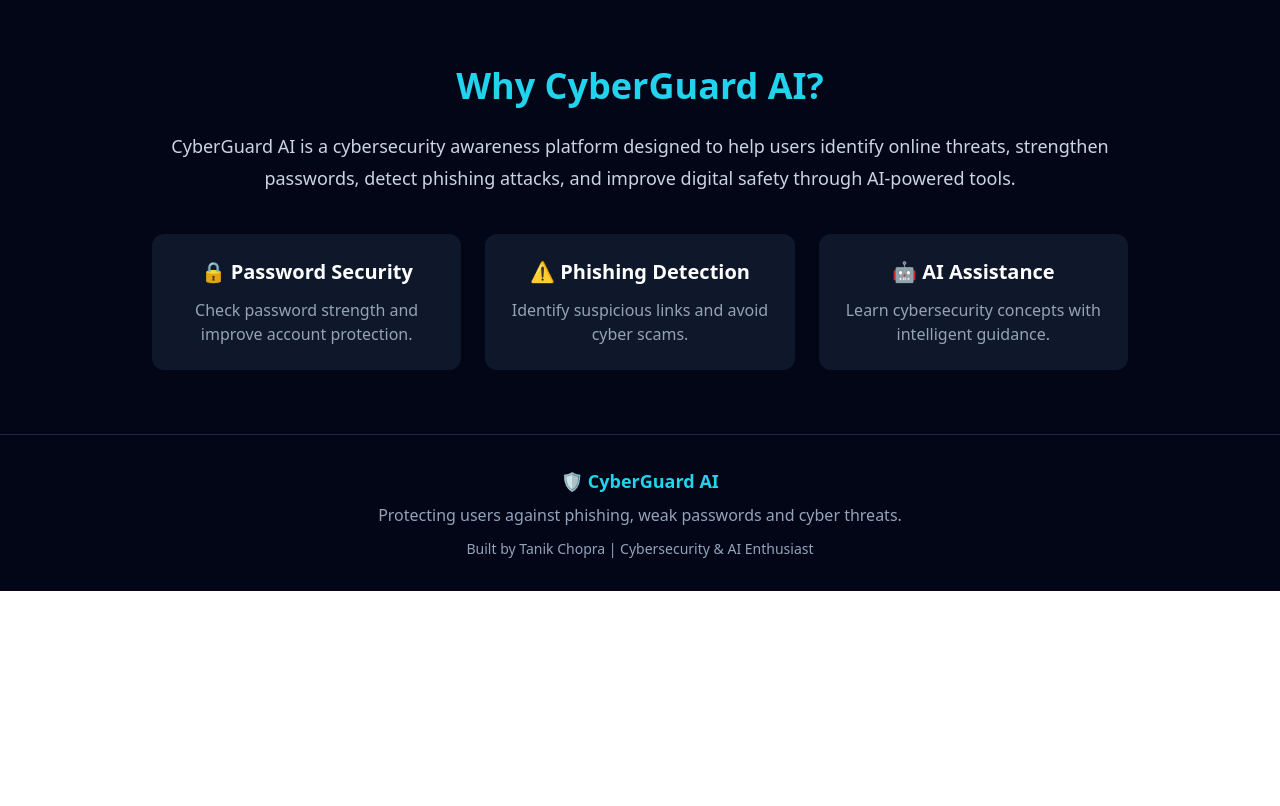
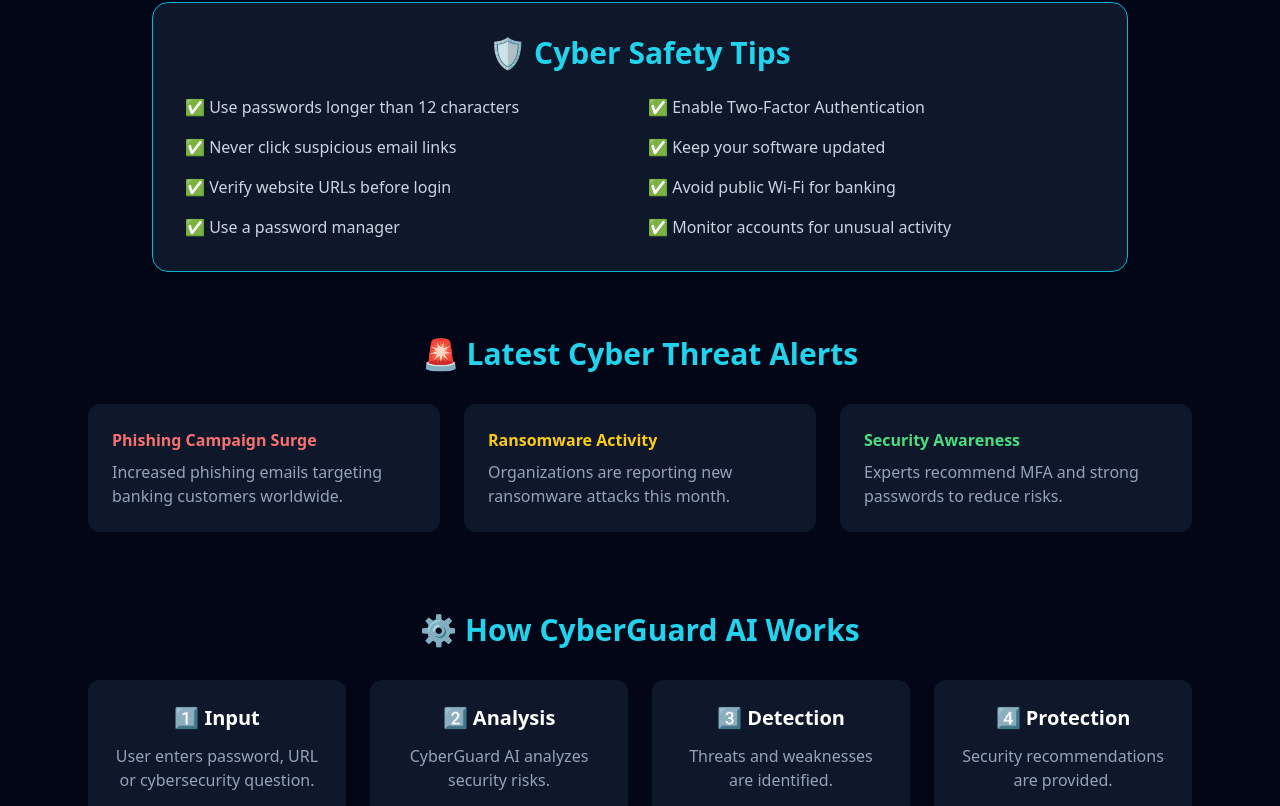
Before and after one commit to Tanik-chopra/CyberGuard-AI, a React app: page / in a window 1280 px wide. Shown: the part 1113-1919 px from the top of the page. Before the commit the page ends 1704 px from the top, so only its background shows below. Built offline with nearby package versions, Linux system fonts and the light colour scheme; the HTML template or start-up script is replaced by a standard one.

Commit message:
Final CyberGuard AI Dashboard

```diff
--- a/src/App.jsx
+++ b/src/App.jsx
@@ -54,6 +54,14 @@
 >
   Security Score
 </button>
+<a
+  href="https://github.com/Tanik-chopra/CyberGuard-AI"
+  target="_blank"
+  rel="noreferrer"
+  className="hover:text-cyan-400"
+>
+  GitHub
+</a>
         </div>
       </nav>
 
@@ -164,6 +172,100 @@
             </div>
 
           </section>
+          {/* Cyber Safety Tips */}
+<section className="max-w-5xl mx-auto px-6 pb-16">
+  <div className="bg-slate-900 p-8 rounded-2xl border border-cyan-500 shadow-lg">
+    <h2 className="text-3xl font-bold text-cyan-400 mb-6 text-center">
+      🛡 Cyber Safety Tips
+    </h2>
+
+    <div className="grid md:grid-cols-2 gap-4 text-slate-300">
+      <p>✅ Use passwords longer than 12 characters</p>
+      <p>✅ Enable Two-Factor Authentication</p>
+      <p>✅ Never click suspicious email links</p>
+      <p>✅ Keep your software updated</p>
+      <p>✅ Verify website URLs before login</p>
+      <p>✅ Avoid public Wi-Fi for banking</p>
+      <p>✅ Use a password manager</p>
+      <p>✅ Monitor accounts for unusual activity</p>
+    </div>
+  </div>
+</section>
+{/* Latest Cyber Threats */}
+<section className="max-w-6xl mx-auto px-6 pb-20">
+  <h2 className="text-3xl font-bold text-cyan-400 text-center mb-8">
+    🚨 Latest Cyber Threat Alerts
+  </h2>
+
+  <div className="grid md:grid-cols-3 gap-6">
+
+    <div className="bg-slate-900 p-6 rounded-xl">
+      <h3 className="font-bold text-red-400 mb-2">
+        Phishing Campaign Surge
+      </h3>
+      <p className="text-slate-400">
+        Increased phishing emails targeting banking customers worldwide.
+      </p>
+    </div>
+
+    <div className="bg-slate-900 p-6 rounded-xl">
+      <h3 className="font-bold text-yellow-400 mb-2">
+        Ransomware Activity
+      </h3>
+      <p className="text-slate-400">
+        Organizations are reporting new ransomware attacks this month.
+      </p>
+    </div>
+
+    <div className="bg-slate-900 p-6 rounded-xl">
+      <h3 className="font-bold text-green-400 mb-2">
+        Security Awareness
+      </h3>
+      <p className="text-slate-400">
+        Experts recommend MFA and strong passwords to reduce risks.
+      </p>
+    </div>
+
+  </div>
+</section>
+{/* How It Works */}
+<section className="max-w-6xl mx-auto px-6 pb-20">
+  <h2 className="text-3xl font-bold text-cyan-400 text-center mb-8">
+    ⚙️ How CyberGuard AI Works
+  </h2>
+
+  <div className="grid md:grid-cols-4 gap-6">
+
+    <div className="bg-slate-900 p-6 rounded-xl text-center">
+      <h3 className="text-xl font-bold mb-3">1️⃣ Input</h3>
+      <p className="text-slate-400">
+        User enters password, URL or cybersecurity question.
+      </p>
+    </div>
+
+    <div className="bg-slate-900 p-6 rounded-xl text-center">
+      <h3 className="text-xl font-bold mb-3">2️⃣ Analysis</h3>
+      <p className="text-slate-400">
+        CyberGuard AI analyzes security risks.
+      </p>
+    </div>
+
+    <div className="bg-slate-900 p-6 rounded-xl text-center">
+      <h3 className="text-xl font-bold mb-3">3️⃣ Detection</h3>
+      <p className="text-slate-400">
+        Threats and weaknesses are identified.
+      </p>
+    </div>
+
+    <div className="bg-slate-900 p-6 rounded-xl text-center">
+      <h3 className="text-xl font-bold mb-3">4️⃣ Protection</h3>
+      <p className="text-slate-400">
+        Security recommendations are provided.
+      </p>
+    </div>
+
+  </div>
+</section>
         </>
       )}
 
@@ -192,41 +294,7 @@
     <SecurityScore />
   </section>
 )}
-{/* About Project */}
-<section className="max-w-5xl mx-auto py-16 px-6 text-center">
-  <h2 className="text-4xl font-bold text-cyan-400 mb-6">
-    Why CyberGuard AI?
-  </h2>
 
-  <p className="text-slate-300 text-lg leading-8">
-    CyberGuard AI is a cybersecurity awareness platform designed to help
-    users identify online threats, strengthen passwords, detect phishing
-    attacks, and improve digital safety through AI-powered tools.
-  </p>
-
-  <div className="grid md:grid-cols-3 gap-6 mt-10">
-    <div className="bg-slate-900 p-6 rounded-xl">
-      <h3 className="text-xl font-bold mb-3">🔒 Password Security</h3>
-      <p className="text-slate-400">
-        Check password strength and improve account protection.
-      </p>
-    </div>
-
-    <div className="bg-slate-900 p-6 rounded-xl">
-      <h3 className="text-xl font-bold mb-3">⚠️ Phishing Detection</h3>
-      <p className="text-slate-400">
-        Identify suspicious links and avoid cyber scams.
-      </p>
-    </div>
-
-    <div className="bg-slate-900 p-6 rounded-xl">
-      <h3 className="text-xl font-bold mb-3">🤖 AI Assistance</h3>
-      <p className="text-slate-400">
-        Learn cybersecurity concepts with intelligent guidance.
-      </p>
-    </div>
-  </div>
-</section>
 
       {/* Footer */}
       <footer className="text-center py-8 border-t border-slate-800 text-slate-400">
```
